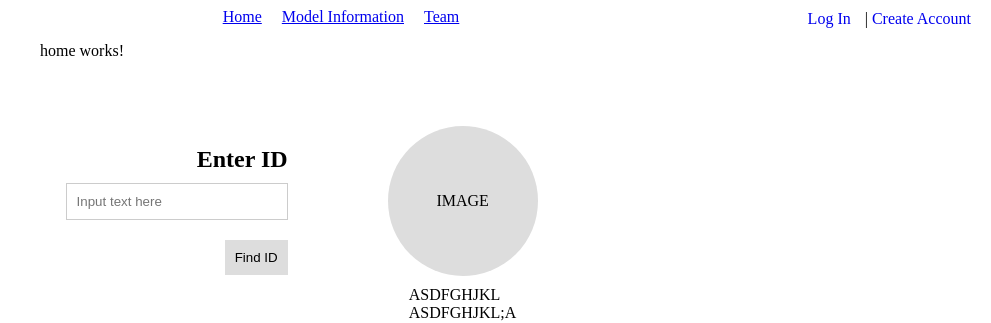
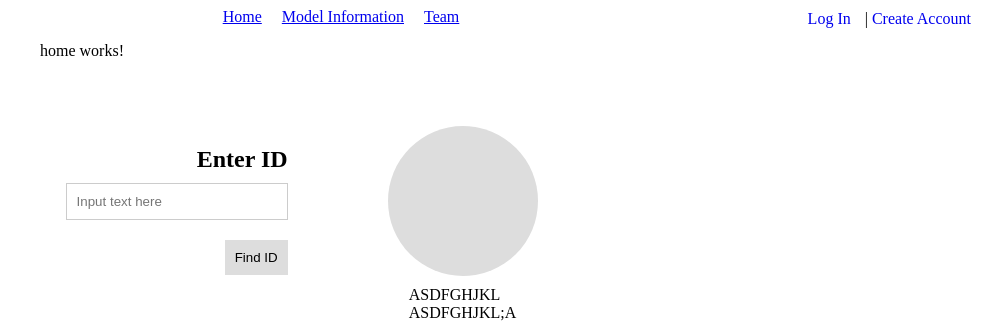
Before and after one commit to dbaglodi/Healthcare-Fraud-Detection, an Angular app in the folder healthcare-fraud-detection/: page /home in a window 1280 px wide. Shown: the top 323 px of the page, without its empty margins (289-1280 px from the left). Built offline with nearby package versions, Linux system fonts and the light colour scheme; no server answers.

Commit message:
whether or not case is fraud now appears

```diff
--- a/healthcare-fraud-detection/src/app/home/home.component.html
+++ b/healthcare-fraud-detection/src/app/home/home.component.html
@@ -13,7 +13,7 @@
     <br>
 
     <div class="image-section">
-        <div class="image-placeholder">IMAGE</div>
+        <div class="image-placeholder"><div *ngIf="currentID">{{fraud}}</div></div>
         <div class="id-list">
             <p>ASDFGHJKL</p>
             <p>ASDFGHJKL;A</p>
--- a/healthcare-fraud-detection/src/app/home/home.component.ts
+++ b/healthcare-fraud-detection/src/app/home/home.component.ts
@@ -14,6 +14,7 @@ export class HomeComponent implements OnInit {
   isIdSectionVisible = false; // To track visibility of the Create ID section
   beneficiaries:any;
   currentID:any;
+  fraud:any;
 
   constructor(private router: Router, private predictionService:PredictionService, private vertexAIService:VertexAIService, private beneficiariesService:BeneficiariesService) {}
 
@@ -30,6 +31,7 @@ export class HomeComponent implements OnInit {
   // Method for handling 'Find ID' button click
   findIdOld(id:string) {
     console.log(this.beneficiaries.get(id));
+    this.fraud = (this.beneficiaries.get(id).fraud_prediction == -1)? "Fraud" : "Not Fraud";
   }
 
   // Method to toggle the Create ID section
```
